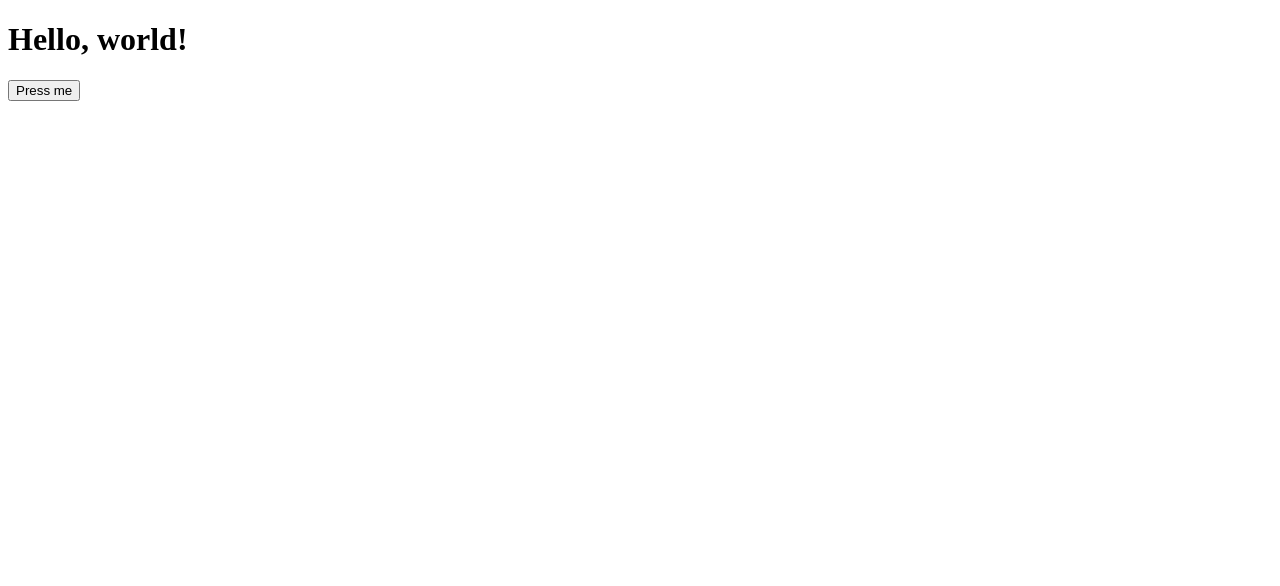
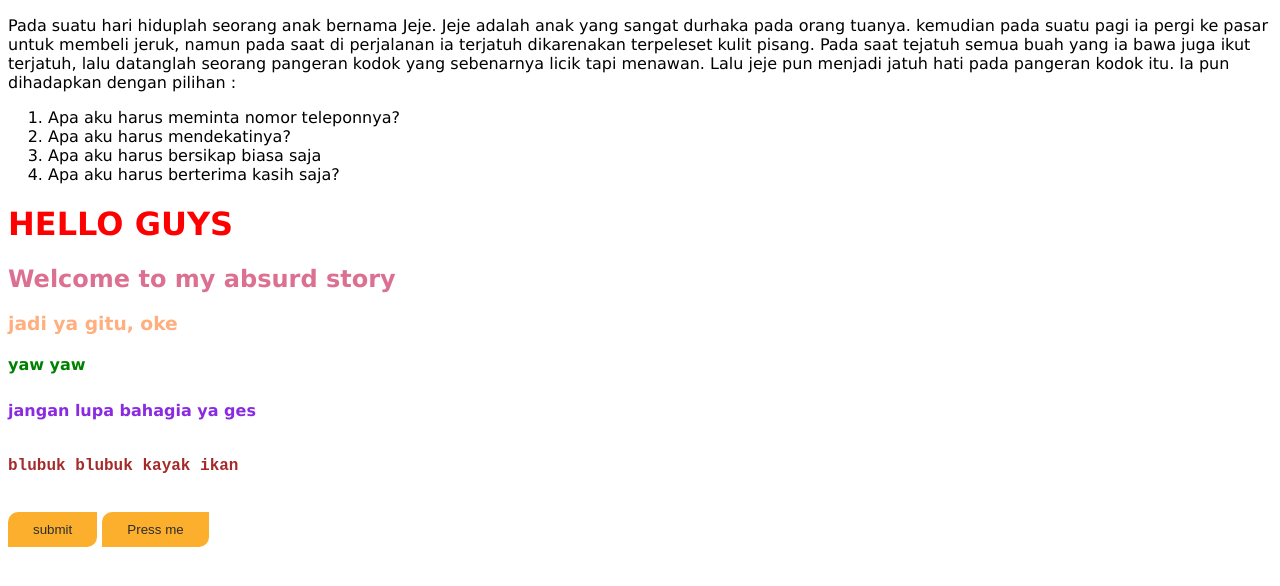
Before and after one commit to SindiWahyunii/latihan-html-sindi, a plain HTML site: page index.html in a window 1280 px wide. Drawn offline with Linux system fonts and the light colour scheme.

Commit message:
sesi 1 now

```diff
--- a/index.html
+++ b/index.html
@@ -4,10 +4,37 @@
   <meta charset="UTF-8" />
   <meta name="viewport" content="width=device-width, initial-scale=1.0" />
   <title>Hello World</title>
-  <link href='/style.css' rel='stylesheet'>
+  <link rel="stylesheet" href="style.css">
+  <style>
+    h1{color: red;}
+    h2{color: palevioletred;}
+    h3{color: rgb(255, 174, 127);}
+    h4{color: green;}
+    h5{color: blueviolet;font-size: 16px;}
+    h6{color: brown;font-size: 16px;font-family: 'Courier New', Courier, monospace;}
+    button {background-color: rgb(252, 175, 44);
+    color: rgb(42, 46, 46);
+    border: none;
+    padding: 10px 25px 10px 25px;
+    border-radius: 10px 0px;}
+</style>
 </head>
 <body>
-  <h1>Hello, world!</h1>
+<p>Pada suatu hari hiduplah seorang anak bernama Jeje. Jeje adalah anak yang sangat durhaka pada orang tuanya.
+  kemudian pada suatu pagi ia pergi ke pasar untuk membeli jeruk, namun pada saat di perjalanan ia terjatuh dikarenakan terpeleset kulit pisang. Pada saat tejatuh semua buah yang ia bawa juga ikut terjatuh, lalu datanglah seorang pangeran kodok yang sebenarnya licik tapi menawan. Lalu jeje pun menjadi jatuh hati pada pangeran kodok itu. Ia pun dihadapkan dengan pilihan : </p>
+  <ol>
+    <li>Apa aku harus meminta nomor teleponnya?</li>
+    <li>Apa aku harus mendekatinya?</li>
+    <li>Apa aku harus bersikap biasa saja</li>
+    <li>Apa aku harus berterima kasih saja?</li>
+  </ol>
+  <h1>HELLO GUYS</h1>
+  <h2>Welcome to my absurd story</h2>
+  <h3>jadi ya gitu, oke</h3>
+  <h4>yaw yaw</h4>
+  <h5>jangan lupa bahagia ya ges</h5>
+  <h6>blubuk blubuk kayak ikan</h6>
+  <button>submit</button>
   <button onclick="console.log('hello');">Press me</button>
   <script defer type="text/javascript" src="/main.js"></script>
 </body>
--- a/style.css
+++ b/style.css
@@ -1 +1,2 @@
 /* Add styles here */
+body{font-family: Verdana, Geneva, Tahoma, sans-serif;}
```
